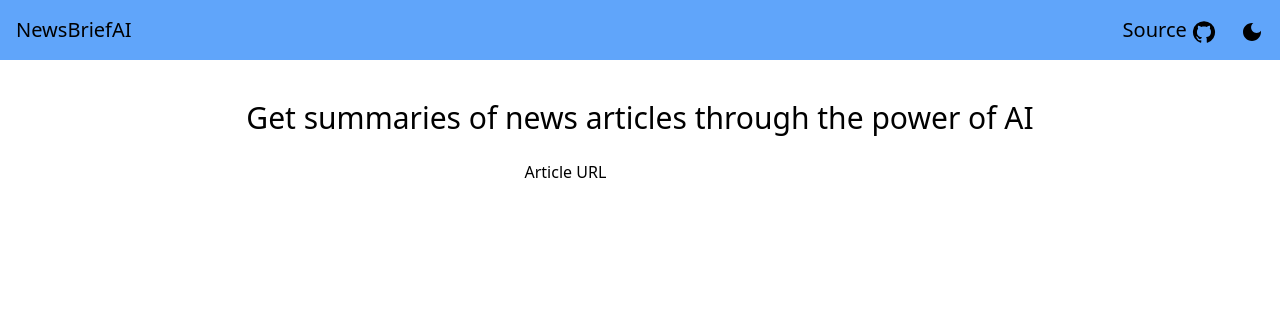
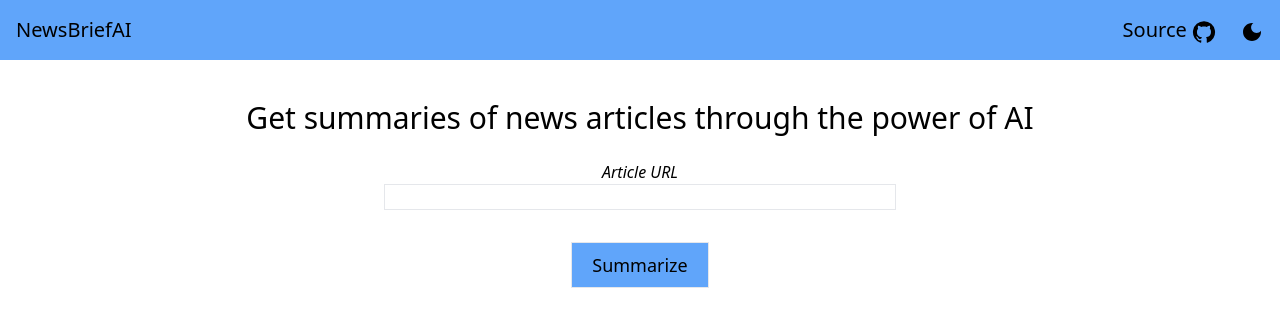
Before and after one commit to aishyuu/NewsbriefAI, a React (Vite) app in the folder app/: page / in a window 1280 px wide. Shown: the top 326 px of the page. Built offline with nearby package versions, Linux system fonts and the light colour scheme.

Commit message:
Created basic UI for putting in link (before adding functionality)

```diff
--- a/app/src/components/Content.tsx
+++ b/app/src/components/Content.tsx
@@ -4,9 +4,14 @@ export default function Content() {
             <div className="p-6 mt-4 text-3xl text-center">
                 <span>Get summaries of news articles through the power of AI</span>
             </div>
-            <div className="mx-auto">
-                <span className="block">Article URL</span>
-                <input type="text" name="" id="" />
+            <div className="mx-auto w-4/6 flex flex-col items-center">
+                <span className="italic">Article URL</span>
+                <input type="text" name="" id=""
+                    className="border w-full xl:w-3/5"
+                />
+                <button className="mt-8 px-5 py-2 border bg-blue-400 text-lg dark:border-none dark:bg-gray-700">
+                    Summarize
+                </button>
             </div>
         </div>
     )
--- a/app/tsconfig.json
+++ b/app/tsconfig.json
@@ -7,7 +7,7 @@
     "skipLibCheck": true,
     "esModuleInterop": false,
     "allowSyntheticDefaultImports": true,
-    "strict": true,
+    "strict": false, //Change this to true later
     "forceConsistentCasingInFileNames": true,
     "module": "ESNext",
     "moduleResolution": "Node",
```
